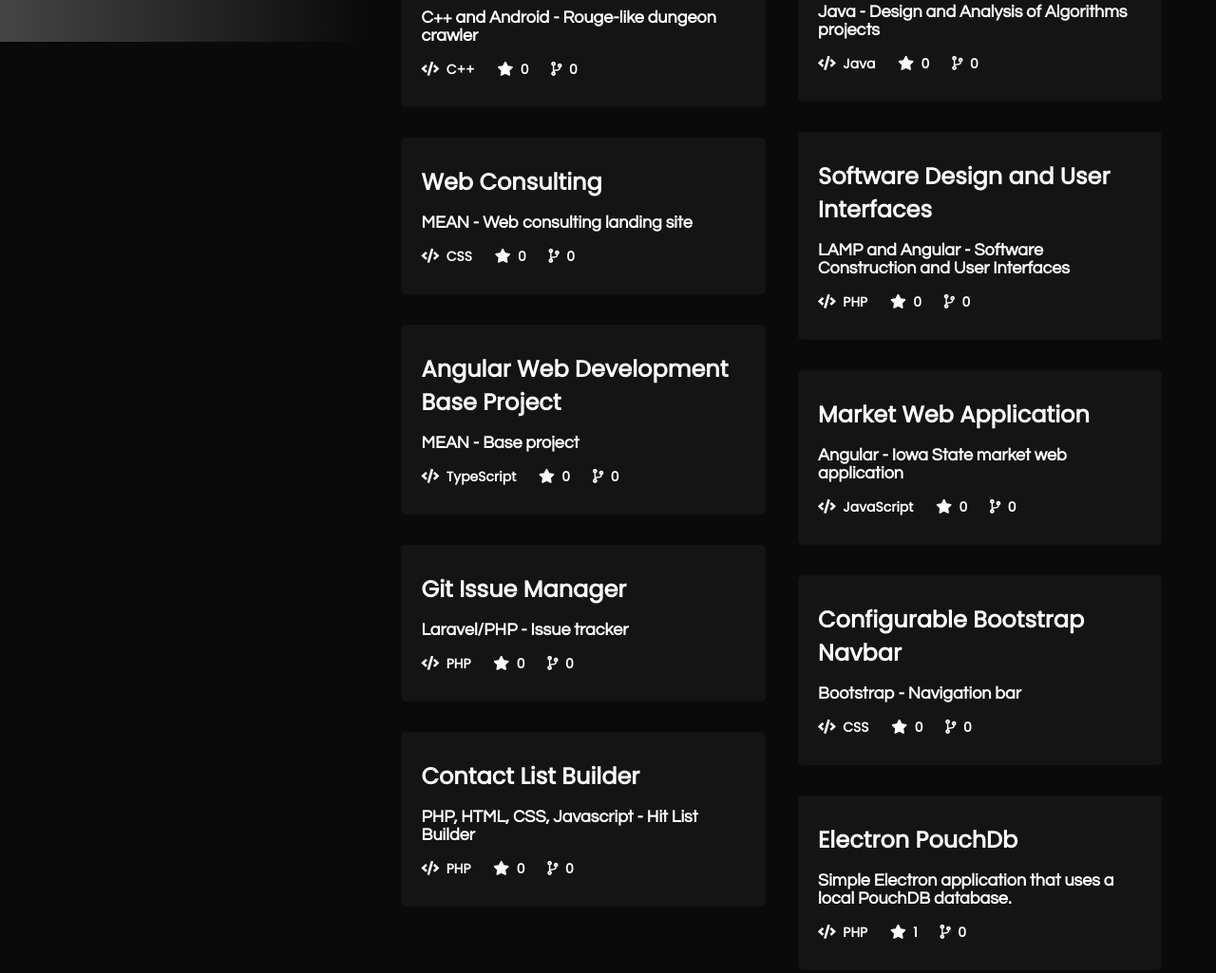
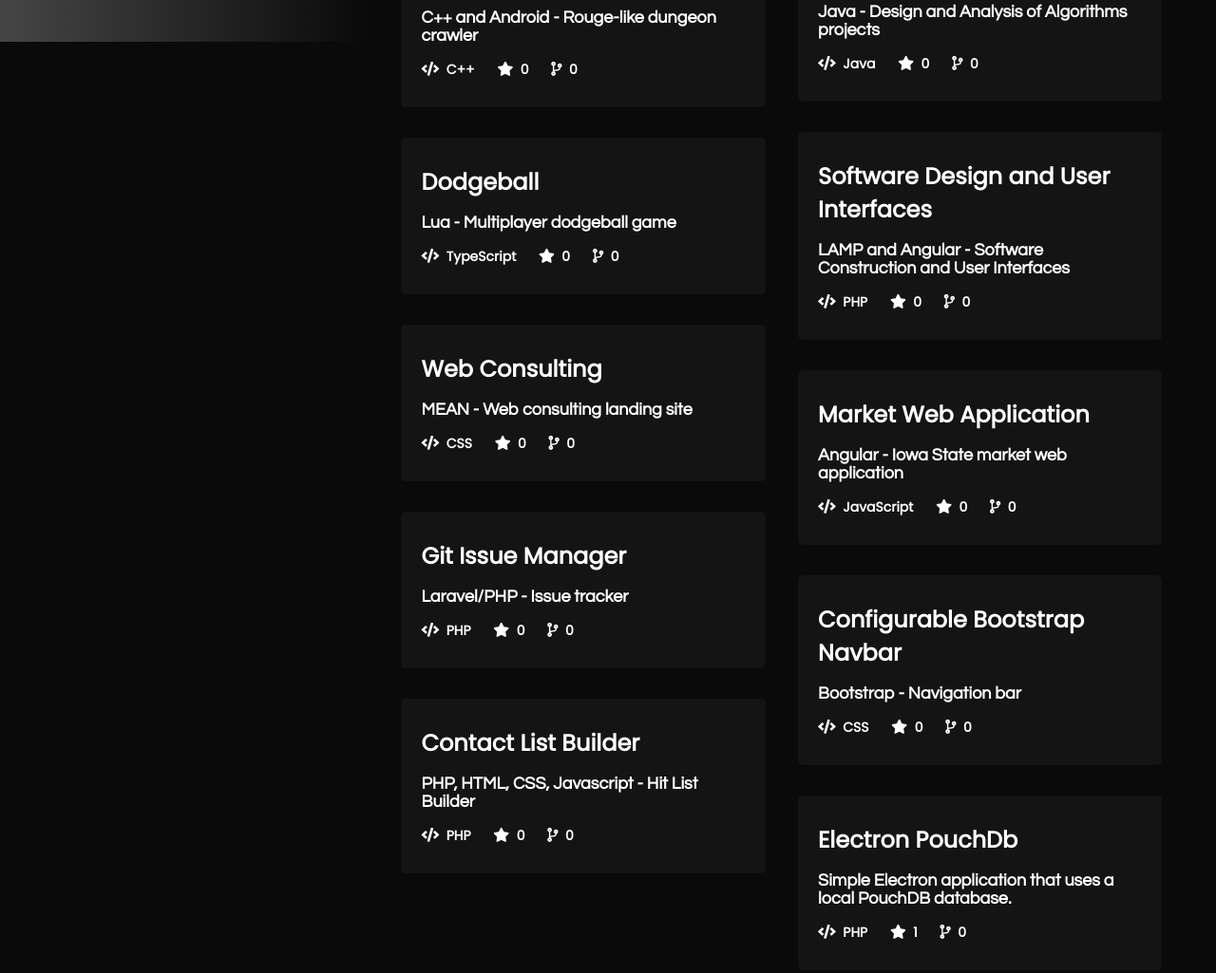
Before and after one commit to jkuczek15/jkuczek15.github.io, a website: page index.html in a window 1280 px wide. Shown: the part 756-1781 px from the top of the page at 95% size. Drawn offline with nearby package versions, Linux system fonts and the light colour scheme; grey boxes are pictures that could not be loaded.

Commit message:
Update portfolio

```diff
--- a/index.html
+++ b/index.html
@@ -67,6 +67,19 @@
                         </div>
                     </section>
                     </a>
+                    <a href="https://github.com/jkuczek15/dodgeball" target="_blank">
+                    <section>
+                        <div class="section_title">Dodgeball</div>
+                        <div class="about_section">
+                        <span style="display:block;">Lua - Multiplayer dodgeball game</span>
+                        </div>
+                        <div class="bottom_section">
+                            <span style="display:inline-block;"><i class="fas fa-code"></i>&nbsp; TypeScript</span>
+                            <span><i class="fas fa-star"></i>&nbsp; 0</span>
+                            <span><i class="fas fa-code-branch"></i>&nbsp; 0</span>
+                        </div>
+                    </section>
+                    </a>
                     <a href="https://github.com/jkuczek15/Web-Consulting" target="_blank">
                     <section>
                         <div class="section_title">Web Consulting</div>
@@ -80,20 +93,6 @@
                         </div>
                     </section>
                     </a>
-                    <a href="https://github.com/jkuczek15/SummerWebDev2017" target="_blank">
-                    <section>
-                        <div class="section_title">Angular Web Development Base Project</div>
-                        <div class="about_section">
-                        <span style="display:block;">MEAN - Base project</span>
-                        </div>
-                        <div class="bottom_section">
-                            <span style="display:inline-block;"><i class="fas fa-code"></i>&nbsp; TypeScript</span>
-                            <span><i class="fas fa-star"></i>&nbsp; 0</span>
-                            <span><i class="fas fa-code-branch"></i>&nbsp; 0</span>
-                        </div>
-                    </section>
-                    </a>
-
                     <a href="https://github.com/jkuczek15/Git-Issue-Manager" target="_blank">
                     <section>
                         <div class="section_title">Git Issue Manager</div>
@@ -185,7 +184,7 @@
                         </div>
                     </section>
                     </a>
-                    <a href="https://github.com/jkuczek15/Custom-Navbar" target="_blank">
+                    <a href="https://github.com/jkuczek15/navbar" target="_blank">
                     <section>
                         <div class="section_title">Configurable Bootstrap Navbar</div>
                         <div class="about_section">
```
